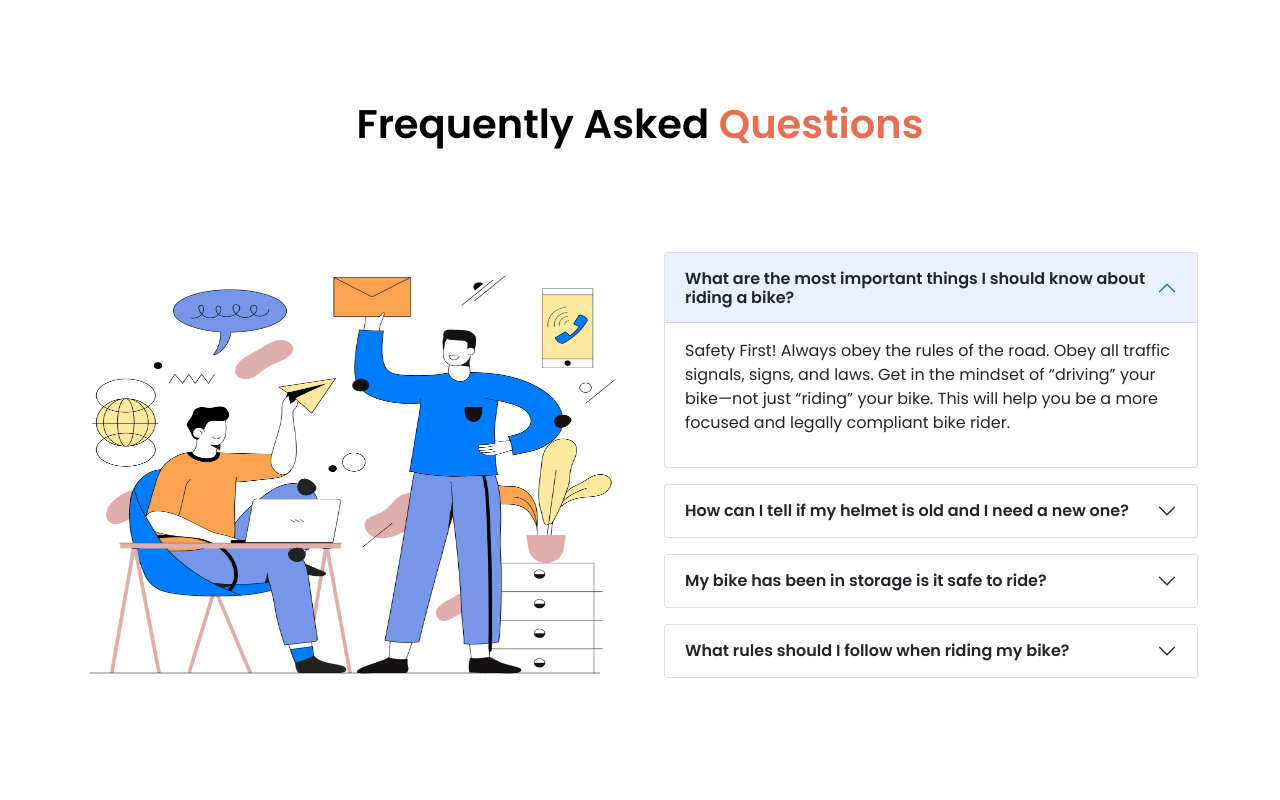
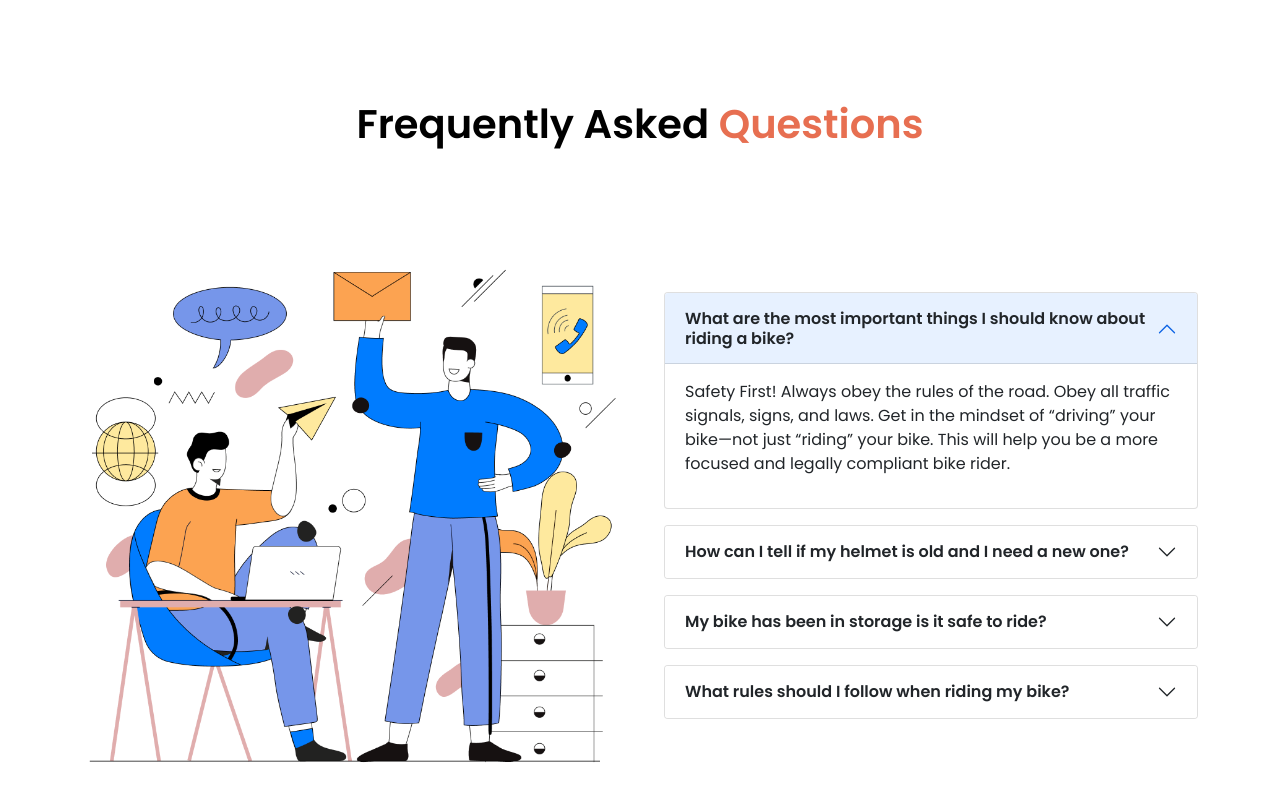
Before and after one commit to NieamulKabir/Honda-CBR, a plain HTML site: page index.html in a window 1280 px wide. Shown: the part 1985-2785 px from the top of the page. Drawn offline with nearby package versions, Linux system fonts and the light colour scheme.

Commit message:
first commit

```diff
--- a/index.html
+++ b/index.html
@@ -214,7 +214,7 @@
             </h2>
             <div class="row question d-flex justify-content-center align-items-center gx-5 m-x-4 pt-5">
                 <div class="col-lg-6 col-sm-12 mt-5 ">
-                    <img class="image-fluid w-100" src="images/faq.png" width="431px" height="424px" alt="">
+                    <img class="img-fluid w-100" src="images/faq.png" width="431px" height="424px" alt="">
                 </div>
                 <div class="col-lg-6 col-sm-12 mt-5 ">
                     <div class="accordion mb-3" id="accordionPanelsStayOpenExample">
```
